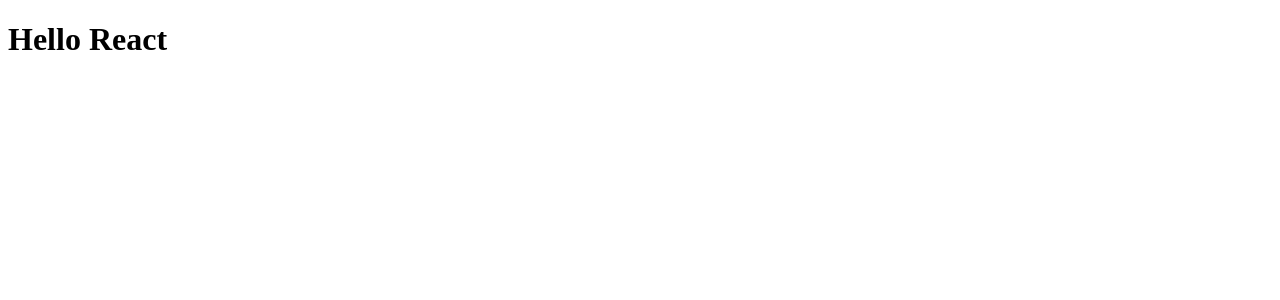
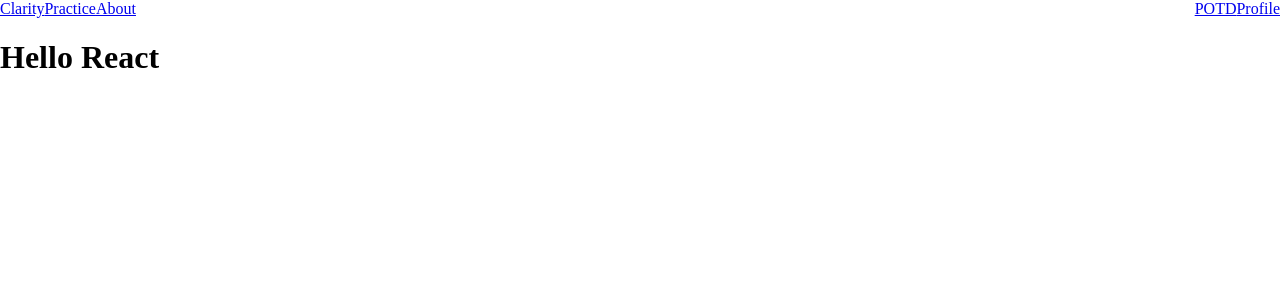
Before and after one commit to clarity-apps/clarity, a React (Vite) app: page / in a window 1280 px wide. Shown: the top 300 px of the page. Built offline with nearby package versions, Linux system fonts and the light colour scheme.

Commit message:
added basic navbar and stylesheets

```diff
--- a/src/App.tsx
+++ b/src/App.tsx
@@ -1,13 +1,18 @@
 import { BrowserRouter, Routes, Route } from 'react-router-dom';
+import './stylesheets/App.css';
 import Home from './pages/Home';
 import NotFound from './pages/NotFound';
+import NavBar from './components/NavBar';
 
 export function App() {
   return (
-    <Routes>
-      <Route path="/" element={<Home />} />
-      <Route path="*" element={<NotFound />} />
-    </Routes>
+    <>
+      <NavBar />
+      <Routes>
+        <Route path="/" element={<Home />} />
+        <Route path="*" element={<NotFound />} />
+      </Routes>
+    </>
   );
 }
 
--- /dev/null
+++ b/src/components/NavBar.tsx
@@ -0,0 +1,17 @@
+function NavBar() {
+  return (
+    <nav className="nav">
+      <div className="navbar-left">
+        <a href="/">Clarity</a>
+        <a href="/practice">Practice</a>
+        <a href="/about">About</a>
+      </div>
+      <div className="navbar-right">
+        <a href="/potd">POTD</a>
+        <a href="/profile">Profile</a>
+      </div>
+    </nav>
+  );
+}
+
+export default NavBar;
--- a/src/pages/Home.tsx
+++ b/src/pages/Home.tsx
@@ -1,5 +1,9 @@
 function Home() {
-  return <h1>Hello React</h1>;
+  return (
+    <div id="home-container">
+      <h1>Hello React</h1>
+    </div>
+  );
 }
 
 export default Home;
--- /dev/null
+++ b/src/stylesheets/App.css
@@ -0,0 +1,5 @@
+@import "./components/NavBar.css";
+
+body {
+  margin: 0;
+}
--- /dev/null
+++ b/src/stylesheets/components/NavBar.css
@@ -0,0 +1,13 @@
+.nav {
+  display: flex;
+  justify-content: space-between;
+  background-color: white;
+}
+
+.navbar-left > a {
+  margin-left: auto;
+}
+
+.navbar-right > a {
+  margin: auto;
+}
```
